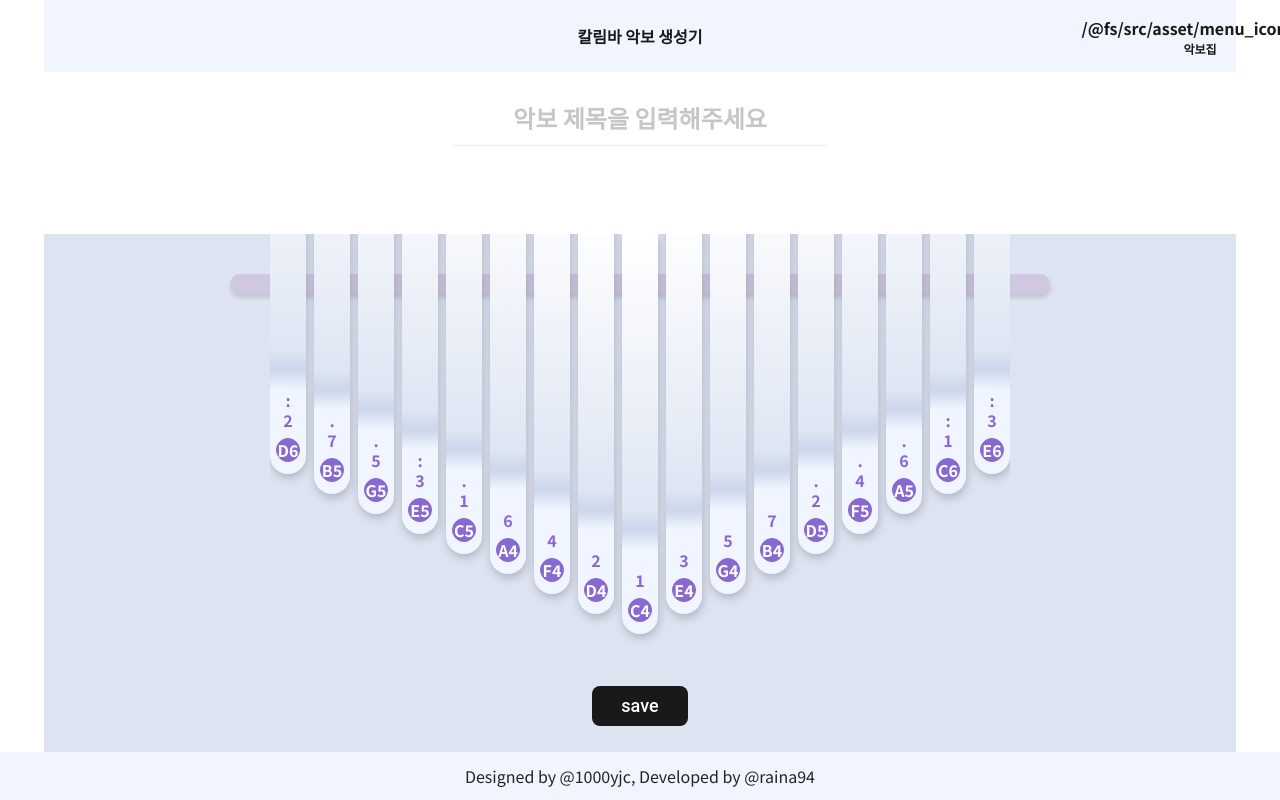
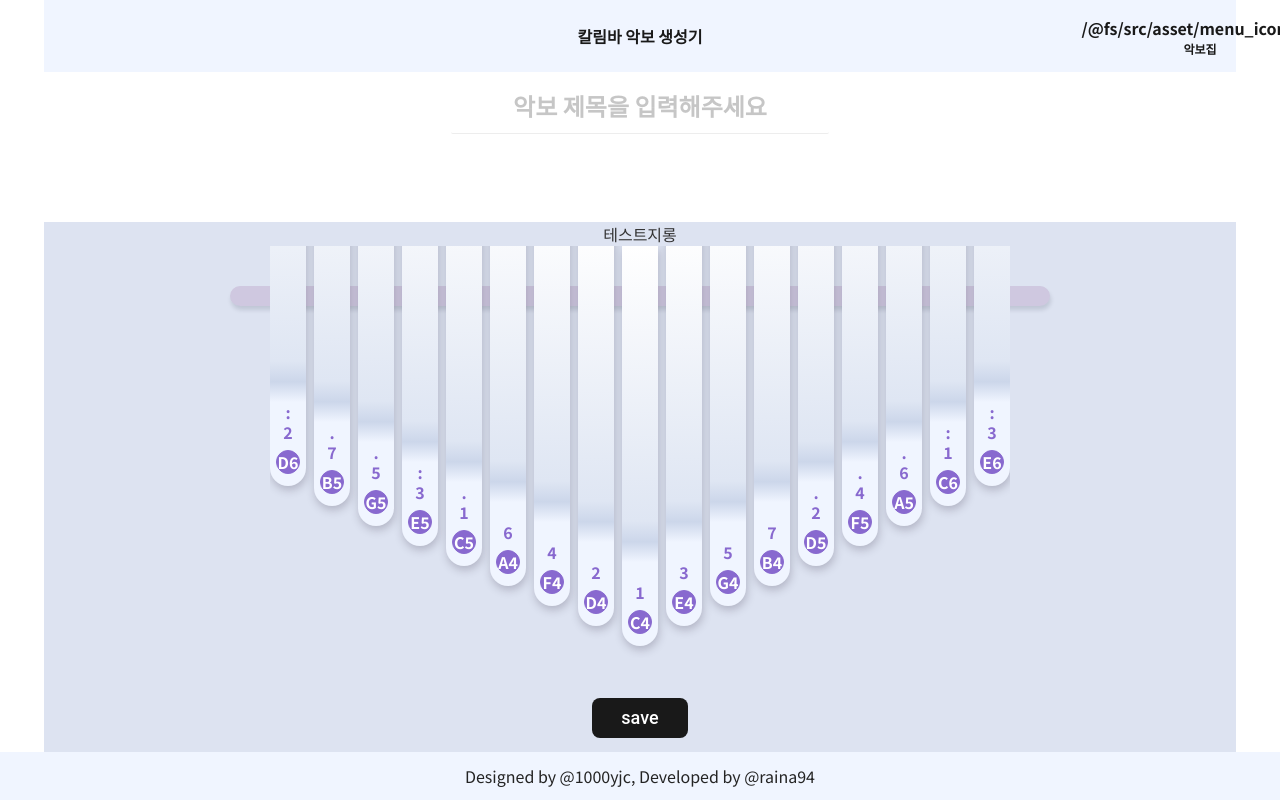
Before and after one commit to seongry/kalimbox, a Svelte app: page / in a window 1280 px wide. Shown: the top 800 px of the page. Built offline with nearby package versions, Linux system fonts and the light colour scheme.

Commit message:
chore: Add test message

```diff
--- a/src/page/Generator.svelte
+++ b/src/page/Generator.svelte
@@ -81,6 +81,7 @@
   <section class="generator-section">
     <Sheet data={$sheetStore} updateTitle={sheetStore.updateTitle} />
     <section class="kalimba-section">
+      테스트지롱
       <Kalimba scale={$scaleStore} updateNotes={sheetStore.updateNotes} />
       <SaveButton />
     </section>
```
